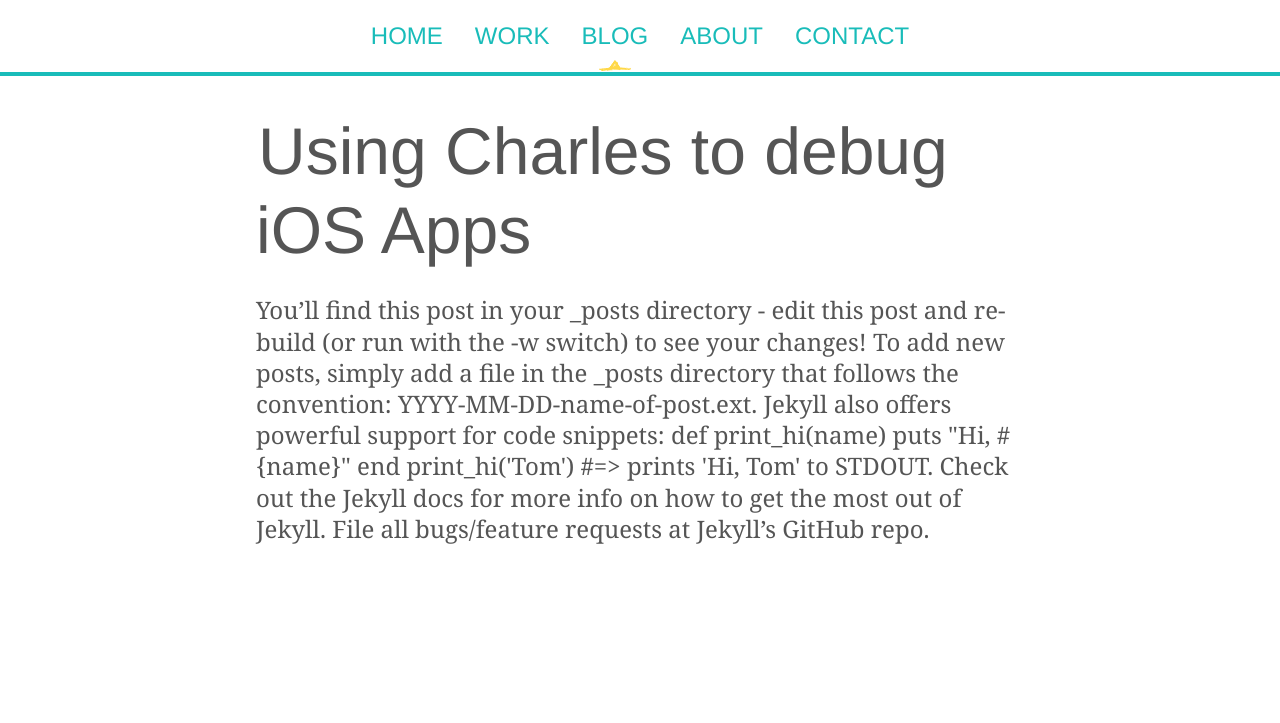
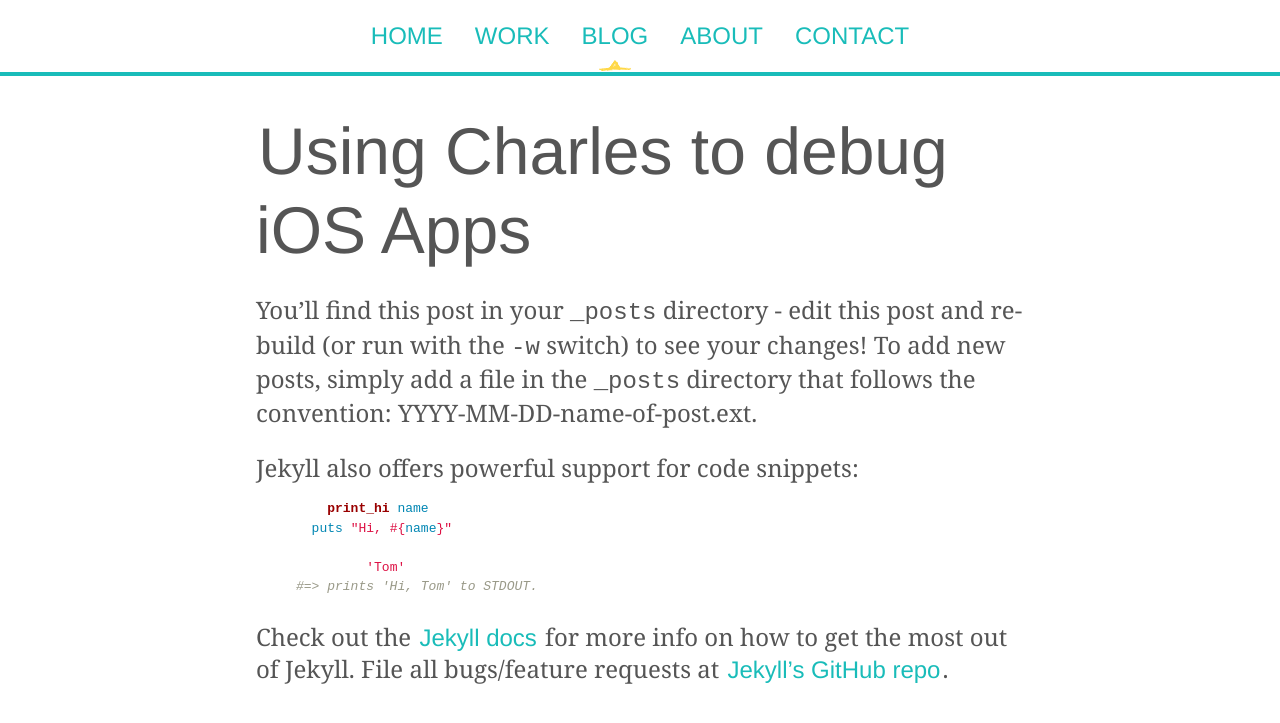
Before and after one commit to bitdepth/mooklateer.github.io, a Jekyll site: the page built from blog/index.html, in a window 1280 px wide. Shown: the top 723 px of the page. Built offline with Jekyll 4.4.1, drawn with Linux system fonts in a browser that asks for light colours; nearby versions of some CDN libraries; Markdown is read by kramdown in place of the engine named in the settings.

Commit message:
typography tweaks

```diff
--- a/assets/css/blog.css
+++ b/assets/css/blog.css
@@ -28,6 +28,17 @@
 body {
   background: #fff;
 }
+a {
+  font-family: "gooddog-new-1", "gooddog-new-2", "Myriad Pro", "Helvetica Neue", Helvetica, Arial, sans-serif;
+  color: #19bcb9;
+}
+a:visited {
+  color: #19bcb9;
+}
+a:hover {
+  background-color: #19bcb9;
+  color: #fff;
+}
 .nav-main {
   background: none;
   border-bottom: 4px solid #19bcb9;
@@ -48,20 +59,15 @@
   margin: 1em 0 0 0;
   padding: 0;
 }
-.post-list li a {
+.post-list li .post-title {
   font-size: 66px;
   font-size: 4.125rem;
   line-height: 1.2;
   color: #555;
-  font-family: "gooddog-new-1", "gooddog-new-2", "Myriad Pro", "Helvetica Neue", Helvetica, Arial, sans-serif;
 }
-.post-list li a:visited {
-  color: #555;
-}
-.post-list li a:hover {
+.post-list li .post-title:hover {
   background-color: transparent;
   color: #222;
-  /*border-bottom: 3px solid #444;*/
 }
 .post-list li p {
   color: #555;
--- a/blog/index.html
+++ b/blog/index.html
@@ -8,8 +8,8 @@
 		<ul class="post-list">
 		  {% for post in site.posts %}
 		    <li>
-		      <a href="{{ post.url }}">{{ post.title }}</a>
-		      <p>{{ post.content | truncatewords:255 | strip_html }}</p>
+		      <a href="{{ post.url }}" class="post-title">{{ post.title }}</a>
+		      <p>{{ post.content | truncatewords:255 }}</p>
 		    </li>
 		  {% endfor %}
 		</ul>
```
Also changed, not shown: assets/less/blog.less (+17 -10 lines).
